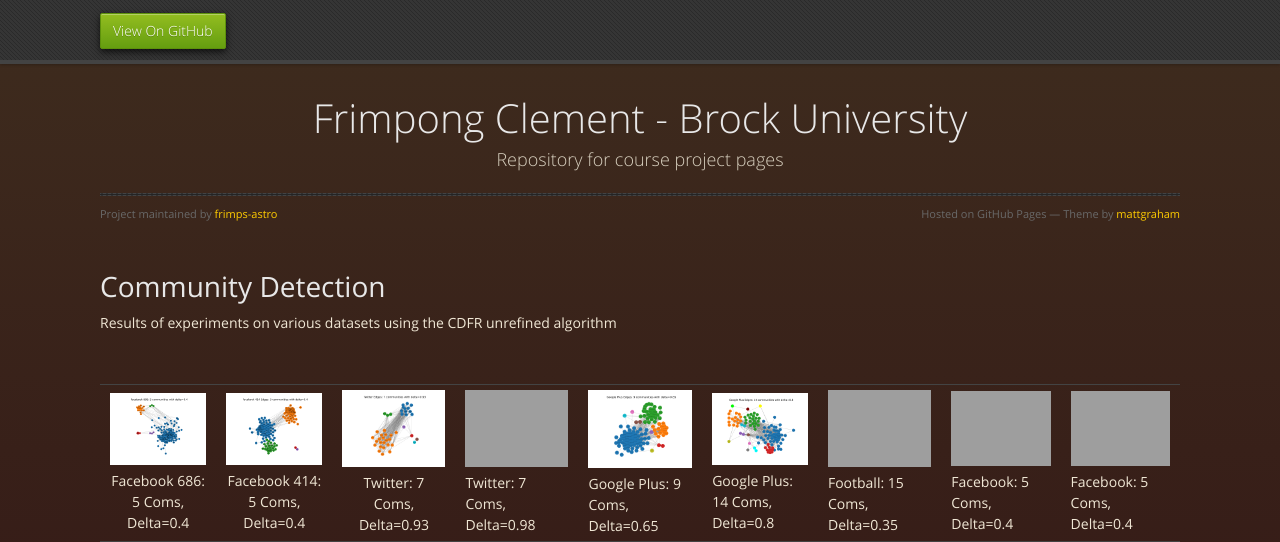
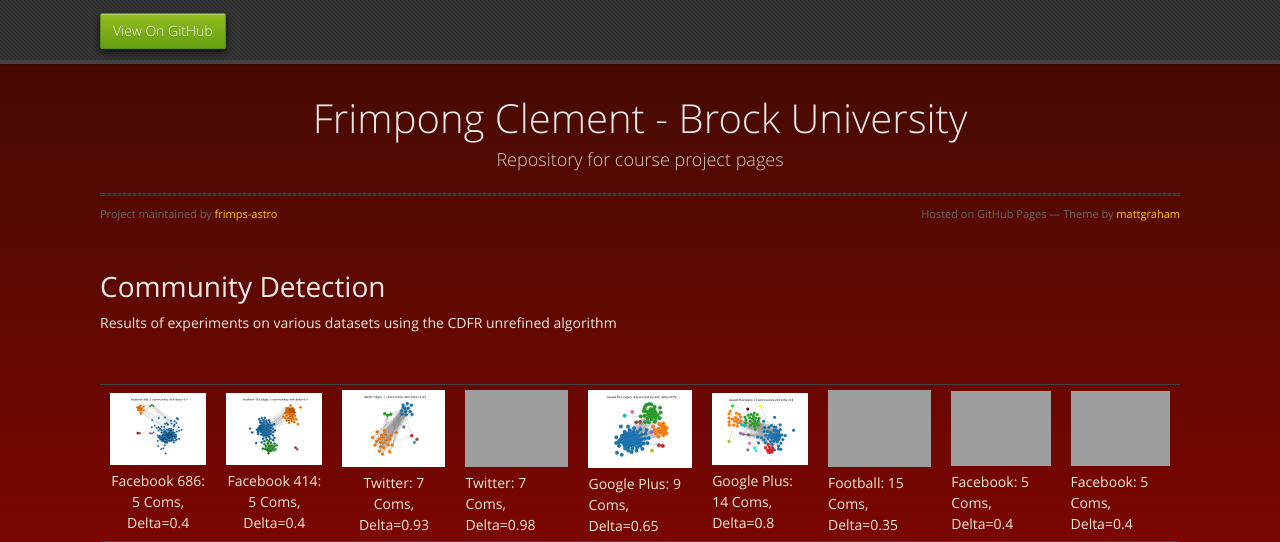
Before and after one commit to frimps-astro/frimps-astro.github.io, a Jekyll site: the page built from community-detection.md, in a window 1280 px wide and 1400 px high. Shown: the top 542 px of the window. Built offline with Jekyll 4.4.1, drawn with Linux system fonts in a browser that asks for light colours; grey boxes are pictures that could not be loaded.

Commit message:
styling to community detection page

```diff
--- a/_sass/community_detection.scss
+++ b/_sass/community_detection.scss
@@ -8,9 +8,9 @@ body {
   font:14px/1.5 "OpenSansRegular", "Helvetica Neue", Helvetica, Arial, sans-serif;
   color:#f0e7d5;
   font-weight: normal;
-  background: #860101;
+  background: #ff0000;
   background-attachment: fixed !important;
-  background: linear-gradient(#3e2c1e, #321414);
+  background: linear-gradient(#3f0b02, #a20303);
 }
 
 h1, h2, h3, h4, h5, h6 {
```
